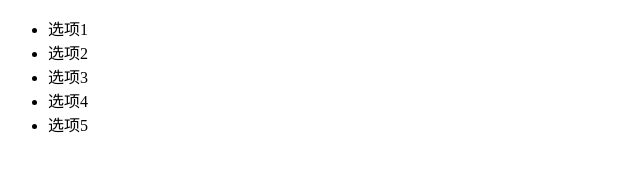
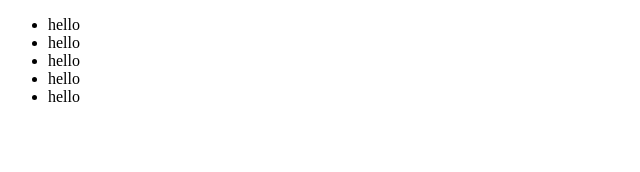
Before and after one commit to Mcguffen/jQuery-demo, a plain HTML site: page index.html in a window 1280 px wide. Shown: the whole page, without its empty margins (0-640 px from the left). Drawn offline with Linux system fonts and the light colour scheme.

Commit message:
获取全部节点文本内容，和修改全部节点本本内容

```diff
--- a/index.html
+++ b/index.html
@@ -40,7 +40,7 @@
                     length: 1
                 }
             }
-            //
+            // 特殊的 单独一个节点
             nodes.getSiblings = function(){
 
             }
@@ -56,12 +56,32 @@
                 }
 
             }
+             // 批量获取节点们的文本
+            nodes.getAllTexts = function(){
+                let texts = []
+                for(let i = 0; i<nodes.length; i++){
+                    texts.push(nodes[i].textContent)
+                }
+                return texts
+            }
+            // 批量修改textss
+            nodes.setAllTexts = function(text){
+                let texts = []
+                for(let i = 0; i<nodes.length; i++){
+                    nodes[i].textContent = text
+                }
+                return texts
+            }
+
             return nodes
         }
+
 
         var yodeAll = Yode('ul>li')
         yodeAll.addClasses({'a':true,'b':false,'c':false})
         console.log(yodeAll);
+        console.log(yodeAll.getAllTexts())
+        yodeAll.setAllTexts('hello')
 
 
     </script>
```
